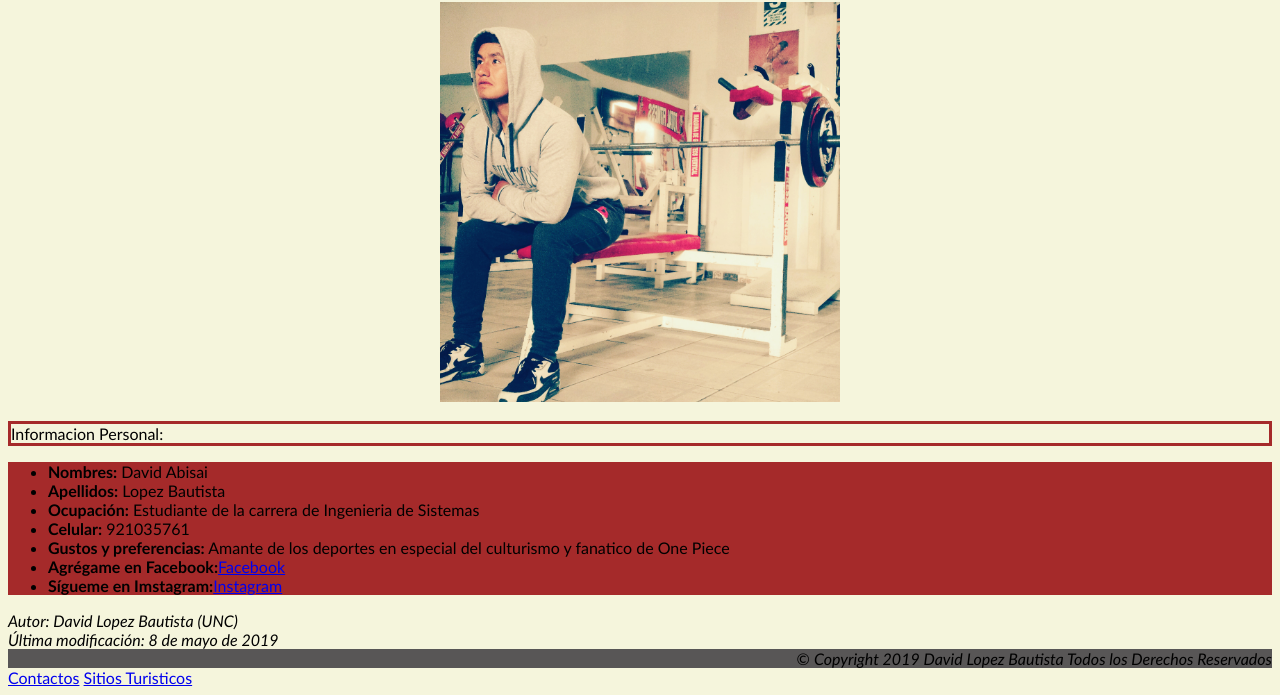
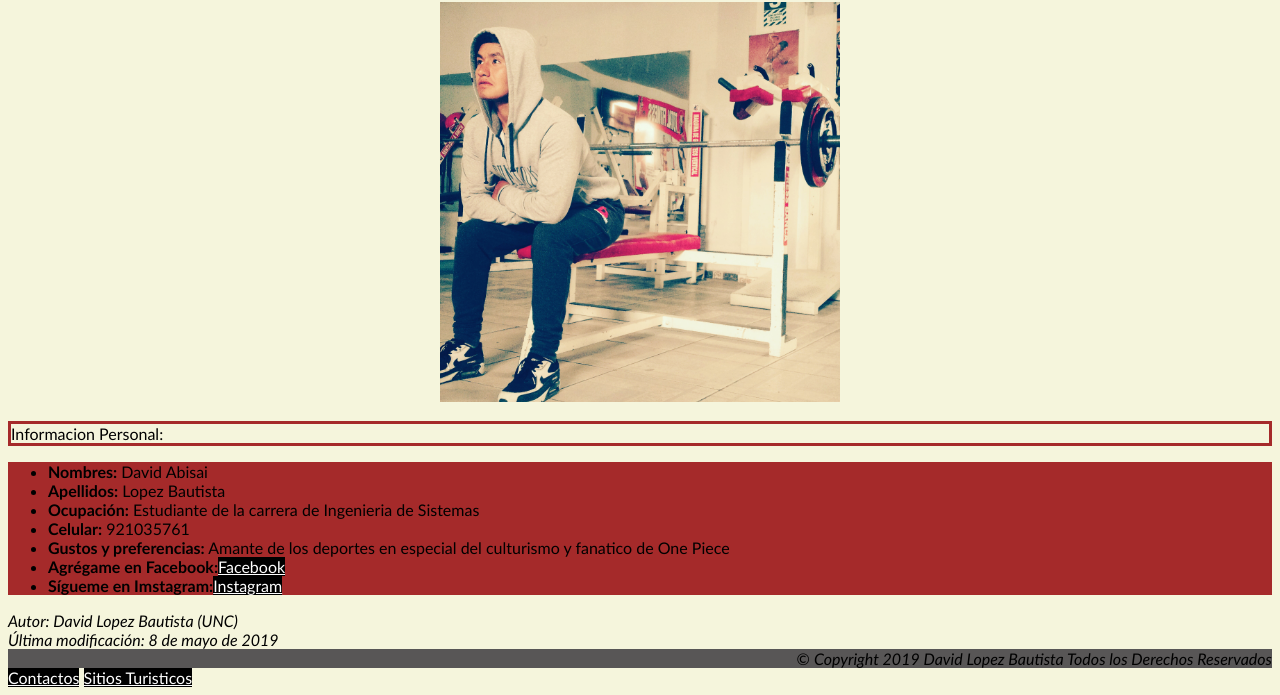
Before and after one commit to DavidLopezBautista/DavidLopezBautista.github.io, a plain HTML site: page index.html in a window 1280 px wide. Shown: the part 135-830 px from the top of the page. Drawn offline with Linux system fonts and the light colour scheme; files whose address does not match are found by name.

Commit message:
mi primer commit

```diff
--- a/css/miestilo.css
+++ b/css/miestilo.css
@@ -41,3 +41,8 @@ section {
 table {
     background-color: yellowgreen;
 }
+
+a {
+    background-color: black;
+    color: white;
+}
```
